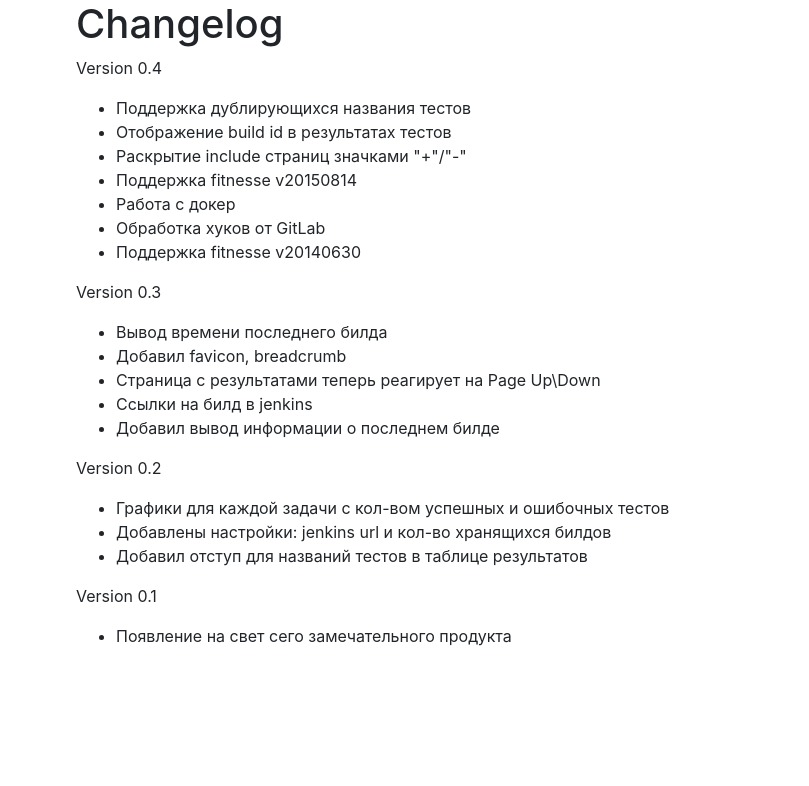
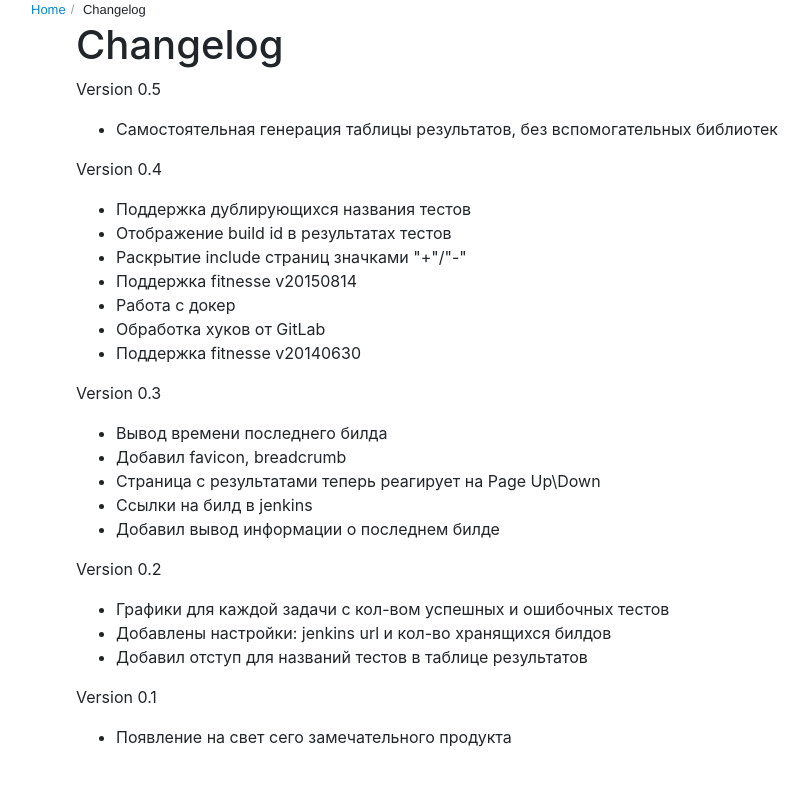
Before and after one commit to ReanGD/web-work-fitnesse, a Django app: page /fitnesse/changelog/ in a window 1280 px wide. Shown: the top 786 px of the page, without its empty margins (9-818 px from the left). Run offline with Django 3.2, Linux system fonts and the light colour scheme; some libraries are stand-ins or nearby versions.

Commit message:
update changelog

```diff
--- a/fitnesse/templates/fitnesse/changelog.html
+++ b/fitnesse/templates/fitnesse/changelog.html
@@ -1,22 +1,20 @@
+{% extends "fitnesse/_base.html" %}
 {% load staticfiles %}
-<!DOCTYPE html>
-<html lang="en">
-<head>
-  <meta charset="utf-8">
-  <meta http-equiv="X-UA-Compatible" content="IE=edge">
-  <meta name="viewport" content="width=device-width, initial-scale=1">
-  <meta name="description" content="">
-  <meta name="author" content="">
-  <title>Changelog</title>
-  <link href="{% static 'bootstrap/css/bootstrap.min.css' %}" rel="stylesheet">
-  <link rel="shortcut icon" href="{% static 'app/favicon.ico' %}" />
-</head>
-<body>
+{% block title %}Changelog{% endblock %}
+{% block body %}
+<ul class="fit_breadcrumb">
+  <li><a href="/fitnesse/">Home</a><span class="divider">/</span></li>
+  <li class="active">Changelog</li>
+</ul>
 <div class="container">
   <div class="page-header">
     <h1>Changelog</h1>
   </div>
   <div>
+    <p>Version 0.5</p>
+    <ul>
+      <li>Самостоятельная генерация таблицы результатов, без вспомогательных библиотек</li>
+    </ul>
     <p>Version 0.4</p>
     <ul>
       <li>Поддержка дублирующихся названия тестов</li>
@@ -47,7 +45,4 @@
     </ul>
   </div>
 </div>
-  <script src="{% static 'jquery/jquery.min.js' %}"></script>
-  <script src="{% static 'bootstrap/js/bootstrap.min.js' %}"></script>
-</body>
-</html>
+{% endblock %}
```
Lines whose indentation alone changed are shown as unchanged.
